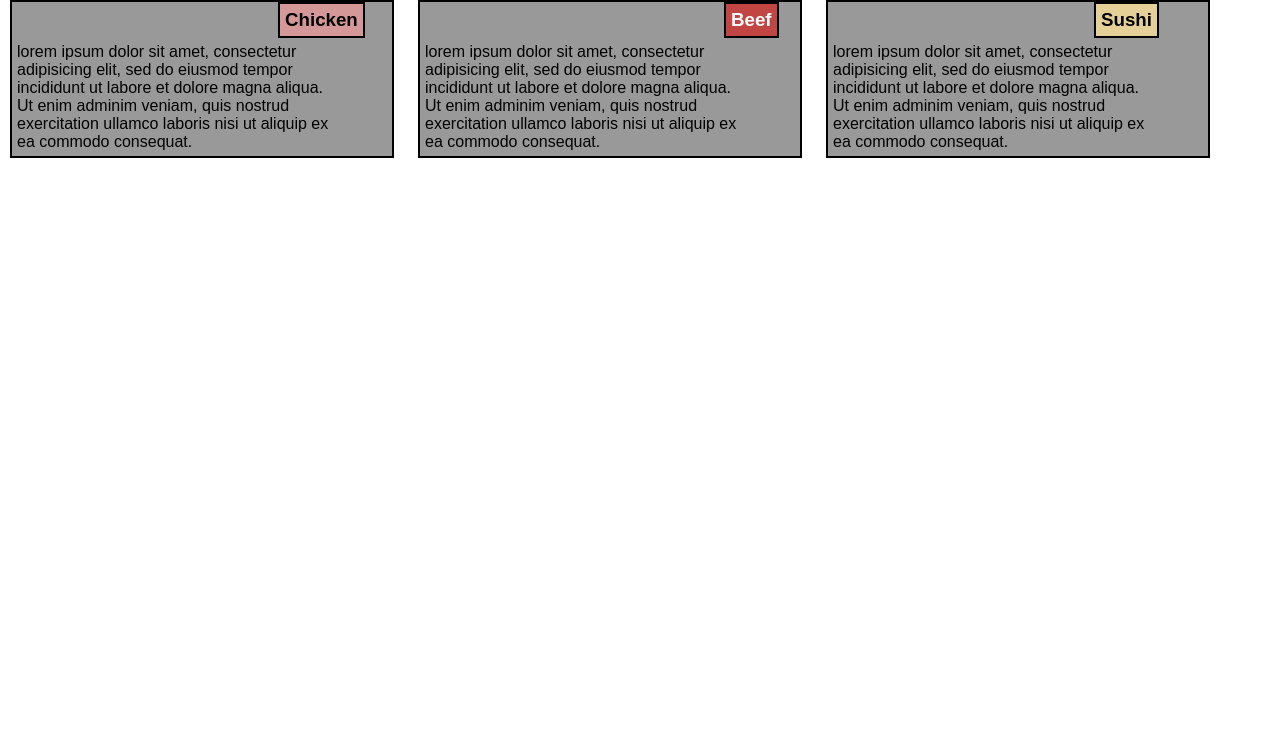
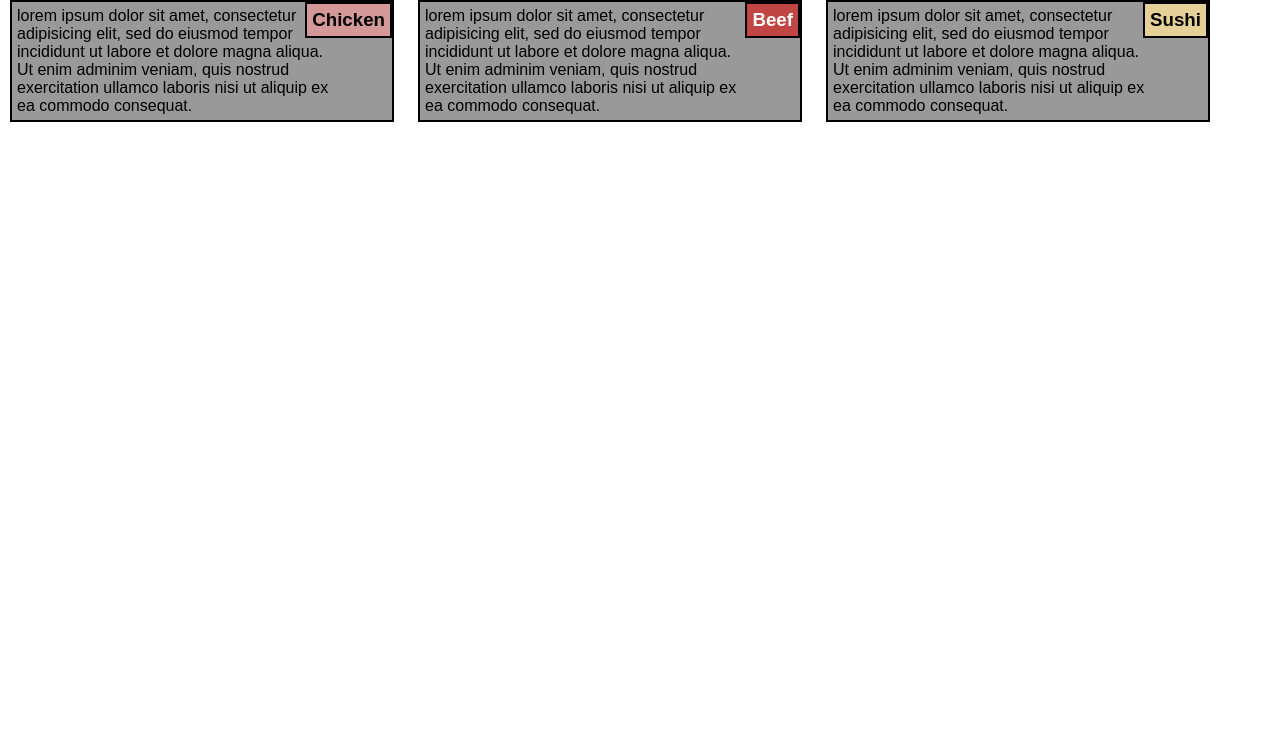
Before and after one commit to ShyamalJB/html-css-js, a plain HTML site: page module2-solution/index.html in a window 1280 px wide. Shown: the part 47-800 px from the top of the page. Drawn offline with Linux system fonts and the light colour scheme.

Commit message:
Update styles.css

```diff
--- a/module2-solution/css/styles.css
+++ b/module2-solution/css/styles.css
@@ -51,9 +51,9 @@ width:85%;
  background-color:rgb(213,152,152);
  padding:7px;
  border: 2px solid black;
- display: inline-block;
- position: relative;
- left:70%;
+ display: block;
+ overflow:none;
+ float:right;
  padding:5px;
 }
 
@@ -63,9 +63,9 @@ width:85%;
  color:white;
  padding:7px;
  border: 2px solid black;
- display: inline-block;
- position: relative;
- left:80%;
+ display: block;
+ overflow:none;
+ float:right;
  padding:5px;
 }
 
@@ -76,8 +76,8 @@ width:85%;
   background-color:rgb(229,209,152);
   padding:7px;
   border: 2px solid black;
-  display: inline-block;
-  position: relative;
-  left:70%;
+  display: block;
+  overflow:none;
+  float:right;
   padding:5px;
  }
```
